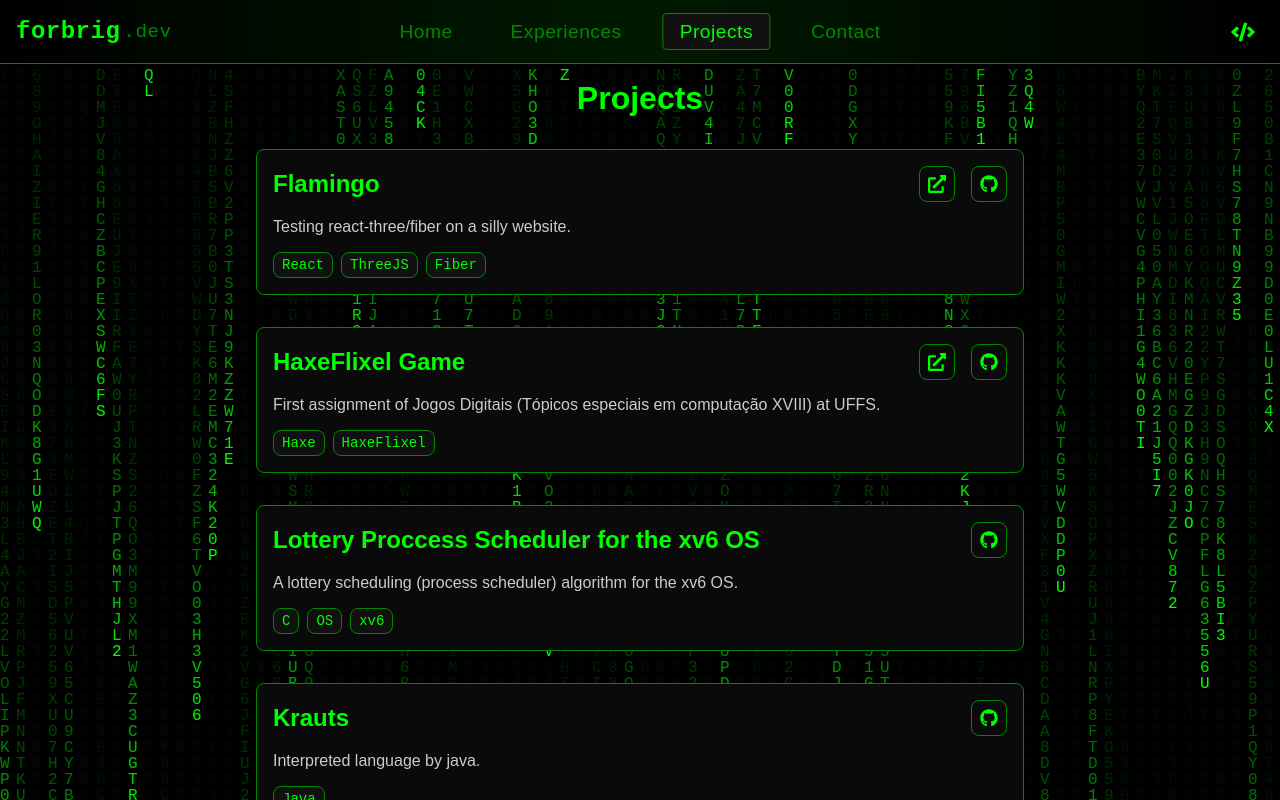
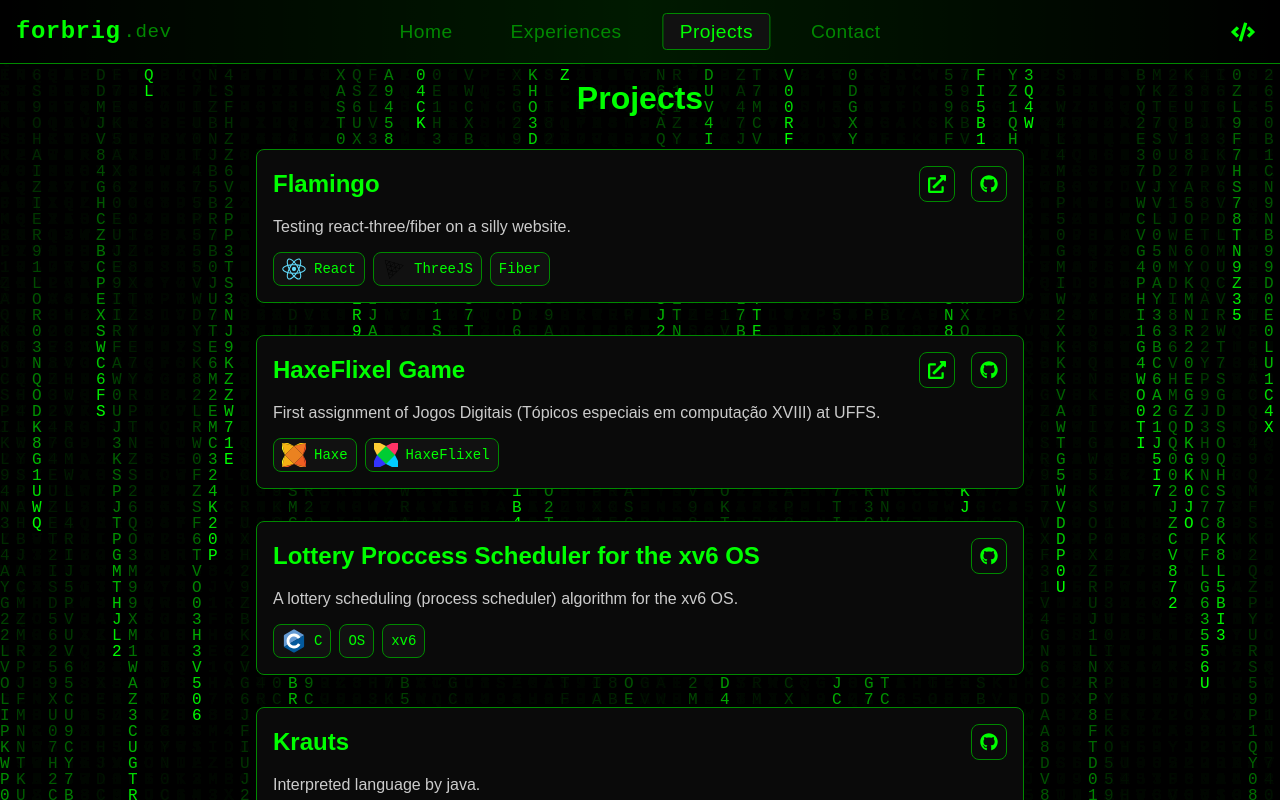
Before and after one commit to Forbrig/forbrig.github.io, a Next.js app: page /projects in a window 1280 px wide. Shown: the top 800 px of the page. Built offline with nearby package versions, Linux system fonts and the light colour scheme.

Commit message:
Refactors experiences section and adds Node.js icon

```diff
--- a/src/app/experiences/page.tsx
+++ b/src/app/experiences/page.tsx
@@ -1,6 +1,6 @@
 "use client";
 
-import { Timeline } from "@/components/timeline";
+import { Timeline } from "./components/timeline";
 import { Button } from "@/components/button";
 
 import { FaDownload } from "react-icons/fa";
--- a/src/components/button/button.module.scss
+++ b/src/components/button/button.module.scss
@@ -31,7 +31,7 @@
   }
 
   &[data-style="ghost"] {
-    background: var(--primary-color);
+    background: transparent;
     border-color: transparent;
 
     &:hover {
--- a/src/components/technologieIcon/technologieIcon.tsx
+++ b/src/components/technologieIcon/technologieIcon.tsx
@@ -1,9 +1,8 @@
 import Image from "next/image";
-import { FC, useContext } from "react";
+import { FC } from "react";
 
-import { themeContext } from "@/context/ThemeProvider";
-
-const technologie_icon_map: Record<string, string> = {
+// https://techicons.dev/
+export const technologie_icon_map: Record<string, string> = {
   javascript: "/icons/javascript.svg",
   typescript: "/icons/typescript.svg",
   python: "/icons/python.svg",
@@ -32,23 +31,26 @@ const technologie_icon_map: Record<string, string> = {
   ros: "/icons/ros.svg",
 };
 
-export const TechnologieIcon: FC<{ technologie: string }> = ({
+interface TechnologieIconProps {
+  technologie: string;
+  size?: number;
+}
+
+export const TechnologieIcon: FC<TechnologieIconProps> = ({
   technologie,
+  size = 24,
 }) => {
-  const { theme } = useContext(themeContext);
-
   const iconPath = technologie_icon_map[technologie.toLowerCase()];
 
   return (
-    iconPath &&
-    theme !== "matrix" && (
+    iconPath && (
       <Image
         key={technologie}
         src={iconPath}
         alt={technologie}
         title={technologie}
-        width={24}
-        height={24}
+        width={size}
+        height={size}
       />
     )
   );
```
Also changed, not shown: src/app/experiences/components/timeline/components/experience/experience.tsx (renamed from src/components/timeline/components/experience/experience.tsx, +6 -2 lines), public/icons/nodejs.svg (added), src/app/experiences/components/timeline/components/experience/experience.module.scss (renamed from src/components/timeline/components/experience/experience.module.scss), src/app/experiences/components/timeline/components/experience/index.ts (renamed from src/components/timeline/components/experience/index.ts), src/app/experiences/components/timeline/index.ts (renamed from src/components/timeline/index.ts), src/app/experiences/components/timeline/timeline.module.scss (renamed from src/components/timeline/timeline.module.scss), src/app/experiences/components/timeline/timeline.tsx (renamed from src/components/timeline/timeline.tsx).
